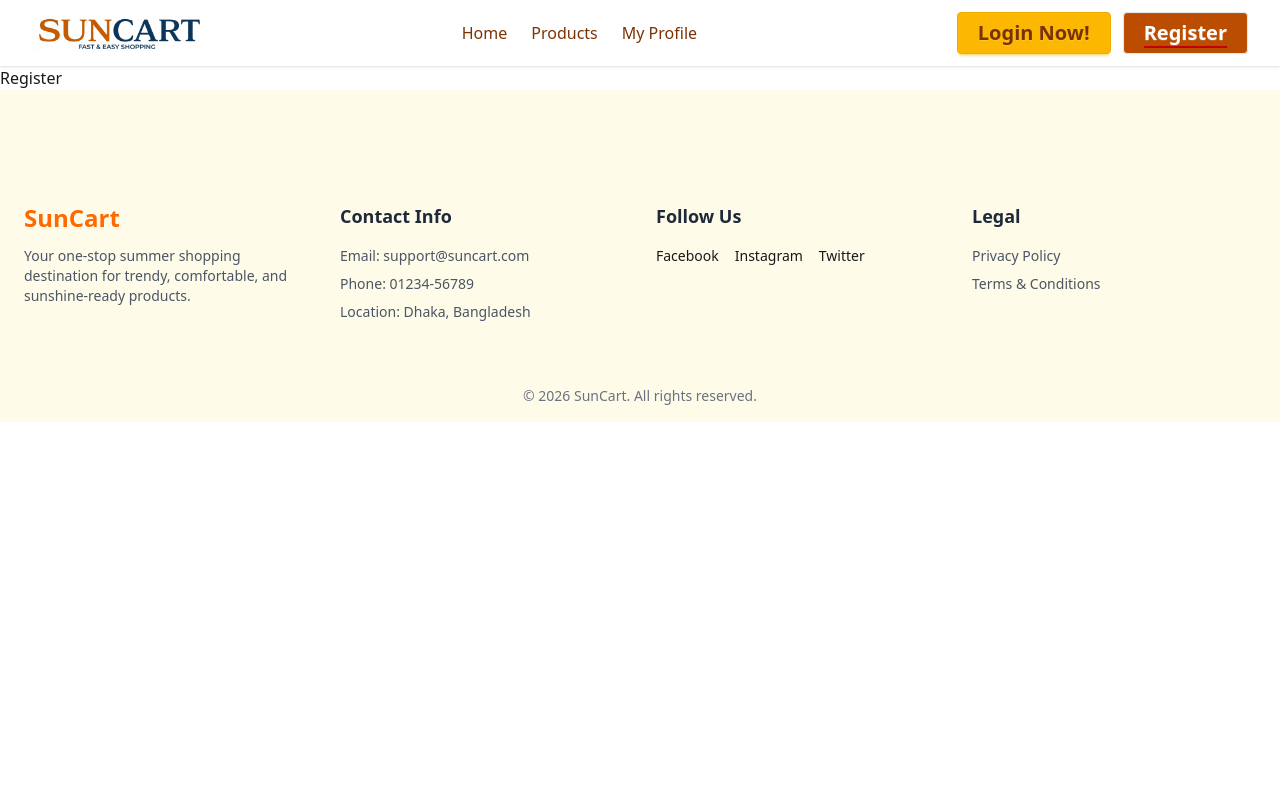
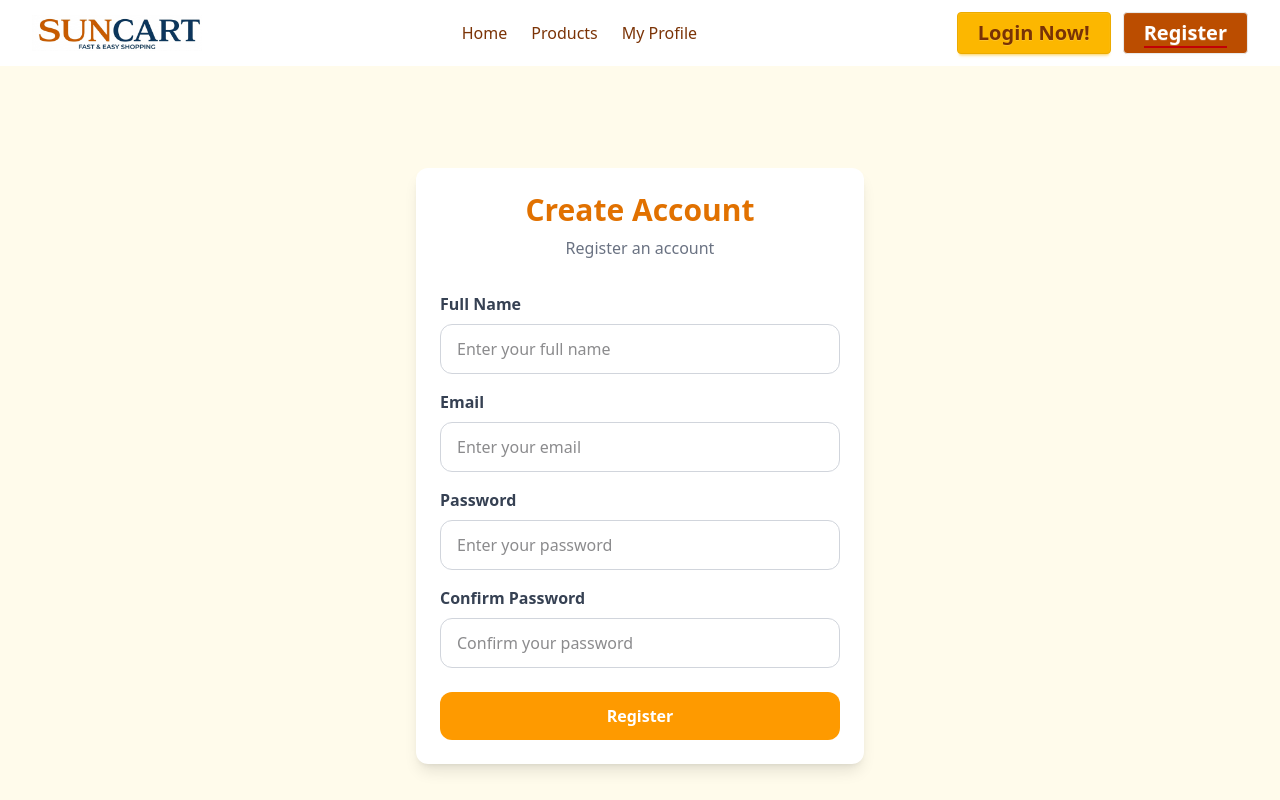
Before and after one commit to ZarinTasnim75/SunCart, a Next.js app: page /register in a window 1280 px wide. Shown: the top 800 px of the page. Built offline with nearby package versions, Linux system fonts and the light colour scheme.

Commit message:
added better auth and mongo uri

```diff
--- a/next.config.mjs
+++ b/next.config.mjs
@@ -1,6 +1,15 @@
 /** @type {import('next').NextConfig} */
 const nextConfig = {
-  /* config options here */
+
+  images: {
+    remotePatterns: [
+      {
+        protocol: "https",
+        hostname: "**",
+        port: "",
+      },
+    ],
+  },
 };
 
 export default nextConfig;
--- a/package.json
+++ b/package.json
@@ -9,10 +9,14 @@
     "lint": "eslint"
   },
   "dependencies": {
+    "@better-auth/mongo-adapter": "^1.6.11",
     "animate.css": "^4.1.1",
+    "better-auth": "^1.6.11",
+    "mongodb": "^7.2.0",
     "next": "16.2.6",
     "react": "19.2.4",
     "react-dom": "19.2.4",
+    "react-hook-form": "^7.76.1",
     "react-icons": "^5.6.0"
   },
   "devDependencies": {
--- a/src/app/(auth)/login/page.jsx
+++ b/src/app/(auth)/login/page.jsx
@@ -3,8 +3,15 @@
 import React from "react";
 import { FcGoogle } from "react-icons/fc";
 import { FaGithub } from "react-icons/fa";
+import { useForm } from "react-hook-form";
 
 const LoginPage = () => {
+
+  const {register, handleSubmit,formState: {errors}} =useForm();
+  const handleLoginFunc = (data)=> {
+   console.log(data,"data")
+ };
+
   return (
     <div>
     <div className="min-h-screen flex items-center justify-center bg-amber-50 p-4">
@@ -15,23 +22,29 @@ const LoginPage = () => {
 
         <p className="text-center mb-8">  Login to your account </p>
 
+      <form onSubmit={handleSubmit(handleLoginFunc)}>
+
         <div className="mb-4">
           <h4 className="block text-gray-700 font-bold mb-2"> Email </h4>
+           <input type="email"  placeholder="Enter your email" className="w-full border border-gray-300 rounded-xl px-4 py-3"
+           {...register("email", {required: "Email field is required"})} />
 
-          <input type="email" placeholder="Enter your email" className="w-full border border-gray-300 rounded-xl px-4 py-3 "/>
+       {errors.email && (<p className="text-red-500">{errors.email.message}</p>)}
         </div>
 
         <div className="mb-2">
           <h4 className="block text-gray-700 font-bold mb-2"> Password</h4>
 
-          <input type="password" placeholder="Enter your password" className="w-full border border-gray-300 rounded-xl px-4 py-3 " />
+          <input type="password" name="password" placeholder="Enter your password" className="w-full border border-gray-300 rounded-xl px-4 py-3"
+          {...register("password", {required: "Password field is required"})} />
+          {errors.password && (<p className="text-red-500">{errors.password.message}</p>)}
         </div>
 
         <div className="text-right mb-6">
           <p className="text-sm text-amber-600 "> Forgot Password? </p>
         </div>
 
-        <button className="w-full bg-amber-500 text-white font-semibold py-3 rounded-xl "> Login </button>
+        <button className="w-full bg-amber-500 text-white font-semibold py-3 rounded-xl "> Login </button></form>
 
         <p className="text-center my-5 px-4 text-gray-400 text-sm">OR</p>
 
--- a/src/app/(auth)/register/page.jsx
+++ b/src/app/(auth)/register/page.jsx
@@ -1,11 +1,84 @@
-import React from 'react';
+"use client";
+import React from "react";
+import { useForm } from "react-hook-form";
 
 const RegisterPage = () => {
-    return (
-        <div>
-            Register
-        </div>
-    );
+  const {
+    register,
+    handleSubmit,
+    watch,
+    formState: { errors },
+  } = useForm();
+
+  const handleRegisterFunc = (data) => {
+    console.log(data, "register data");
+  };
+
+  return (
+    <div className="min-h-screen flex items-center justify-center bg-amber-50 p-4">
+
+      <div className="w-full max-w-md bg-white rounded-xl p-6 shadow-lg">
+
+        <h2 className="text-3xl font-bold text-center text-amber-600 mb-2"> Create Account </h2>
+
+        <p className="text-center mb-8 text-gray-500"> Register an account </p>
+
+        <form onSubmit={handleSubmit(handleRegisterFunc)}>
+
+          <div className="mb-4">
+
+            <h4 className="block text-gray-700 font-bold mb-2"> Full Name </h4>
+
+            <input type="text" placeholder="Enter your full name"
+              className="w-full border border-gray-300 rounded-xl px-4 py-3"
+              {...register("name", { required: "Name field is required" })} />
+
+            {errors.name && ( <p className="text-red-500 mt-1"> {errors.name.message} </p> )}
+
+          </div>
+
+          <div className="mb-4">
+            <h4 className="block text-gray-700 font-bold mb-2"> Email </h4>
+            <input type="email" placeholder="Enter your email"
+              className="w-full border border-gray-300 rounded-xl px-4 py-3"
+              {...register("email", { required: "Email field is required" })} />
+
+            {errors.email && ( <p className="text-red-500 mt-1"> {errors.email.message} </p> )}
+
+          </div>
+
+          <div className="mb-4">
+
+            <h4 className="block text-gray-700 font-bold mb-2"> Password </h4>
+
+            <input type="password"
+              placeholder="Enter your password"
+              className="w-full border border-gray-300 rounded-xl px-4 py-3"
+              {...register("password", { required: "Password field is required",
+                minLength: { value: 6, message: "Password must be at least 6 characters" } })} />
+
+            {errors.password && ( <p className="text-red-500 mt-1">  {errors.password.message} </p> )}
+
+          </div>
+
+          <div className="mb-6">
+
+            <h4 className="block text-gray-700 font-bold mb-2"> Confirm Password </h4>
+
+            <input type="password" placeholder="Confirm your password"
+              className="w-full border border-gray-300 rounded-xl px-4 py-3"
+              {...register("confirmPassword", { required: "Confirm Password is required",
+                validate: (value) => value === watch("password") || "Passwords do not match" })} />
+
+            {errors.confirmPassword && ( <p className="text-red-500 mt-1"> {errors.confirmPassword.message} </p> )}
+
+          </div>
+          <button type="submit" className="w-full bg-amber-500 hover:bg-amber-600 text-white font-semibold py-3 rounded-xl transition" > Register </button>
+
+        </form>
+      </div>
+    </div>
+  );
 };
 
 export default RegisterPage;
--- a/src/app/(main)/products/[id]/page.jsx
+++ b/src/app/(main)/products/[id]/page.jsx
@@ -1,12 +1,48 @@
+"use client";
 import React from 'react';
+import { useEffect, useState } from "react";
+import { useParams } from "next/navigation";
+
 
 const DetailsPage = () => {
+
+    const { id } = useParams();
+
+  const [product, setProduct] = useState(null);
+
+  useEffect(() => {
+
+    async function getProduct() {
+
+      const res = await fetch("/productData.json");
+
+      const data = await res.json();
+
+      const singleProduct = data.find(
+        (item) => item.id === parseInt(id)
+      );
+
+      setProduct(singleProduct);
+    }
+
+    getProduct();
+
+  }, [id]);
+
+  if (!product) {
+    return (
+      <div className="text-center text-2xl py-20">
+        Loading <span className="loading loading-bars loading-xl"></span>
+      </div>
+    );
+  }
+
     return (
         <div className="container mx-auto py-10 px-5">
             <div className="grid md:grid-cols-2 gap-10 items-center bg-white shadow-lg rounded-2xl p-8">
 
                 <div>
-                    <img src={product.image} alt={product.name} className="w-full h-[400px] object-cover rounded-xl"/> </div>
+                    <img src= {product.image} alt={product.name} className="w-full h-[400px] object-cover rounded-xl"/> </div>
 
                 <div>
                     <h1 className="text-4xl font-bold text-gray-800">  {product.name} </h1>
--- /dev/null
+++ b/src/lib/auth.js
@@ -0,0 +1,13 @@
+import { betterAuth } from "better-auth";
+import { MongoClient } from "mongodb";
+import { mongodbAdapter } from "better-auth/adapters/mongodb";
+
+const client = new MongoClient(process.env.MONGO_URI);
+const db = client.db();
+
+export const auth = betterAuth({
+  database: mongodbAdapter(db, {
+    // Optional: if you don't provide a client, database transactions won't be enabled.
+    client
+  }),
+});
```
Also changed, not shown: 1 other file (tests, documents, lock files or other folders).
